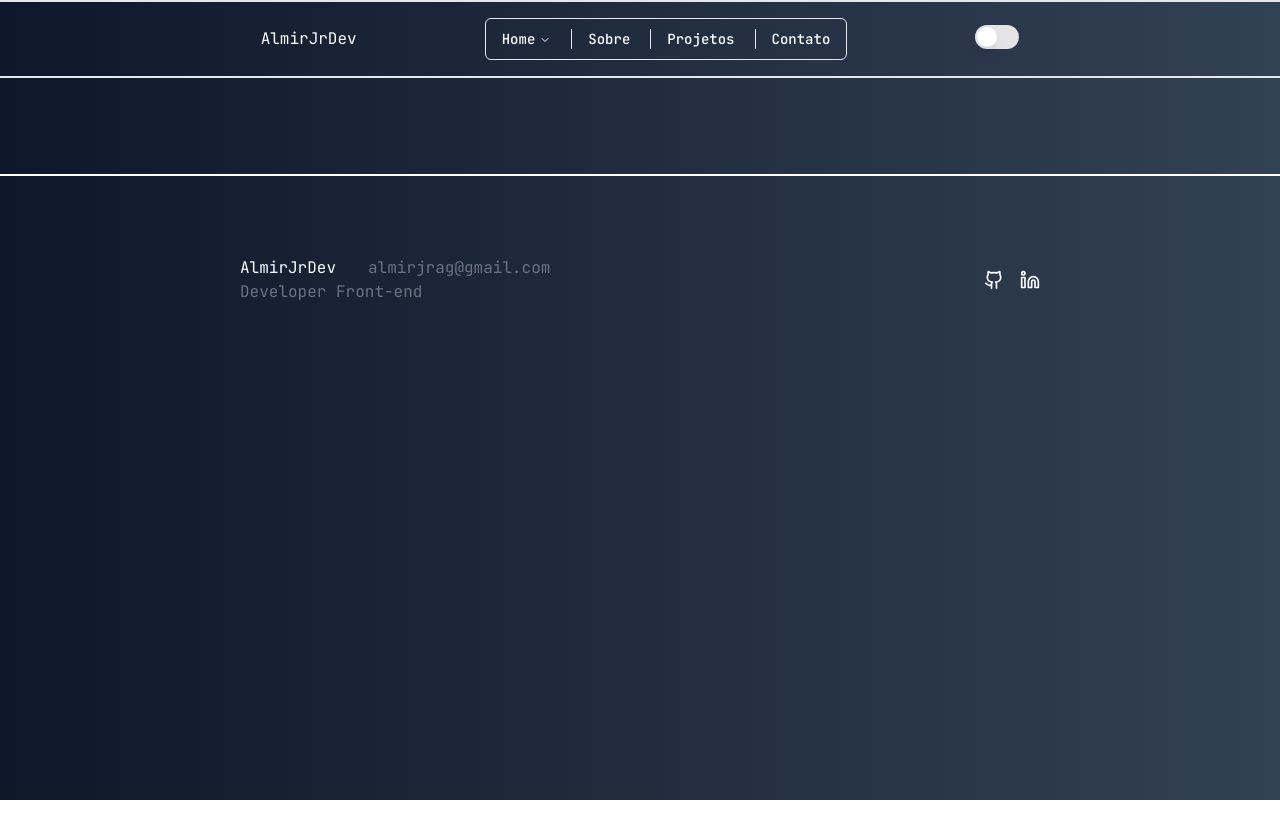
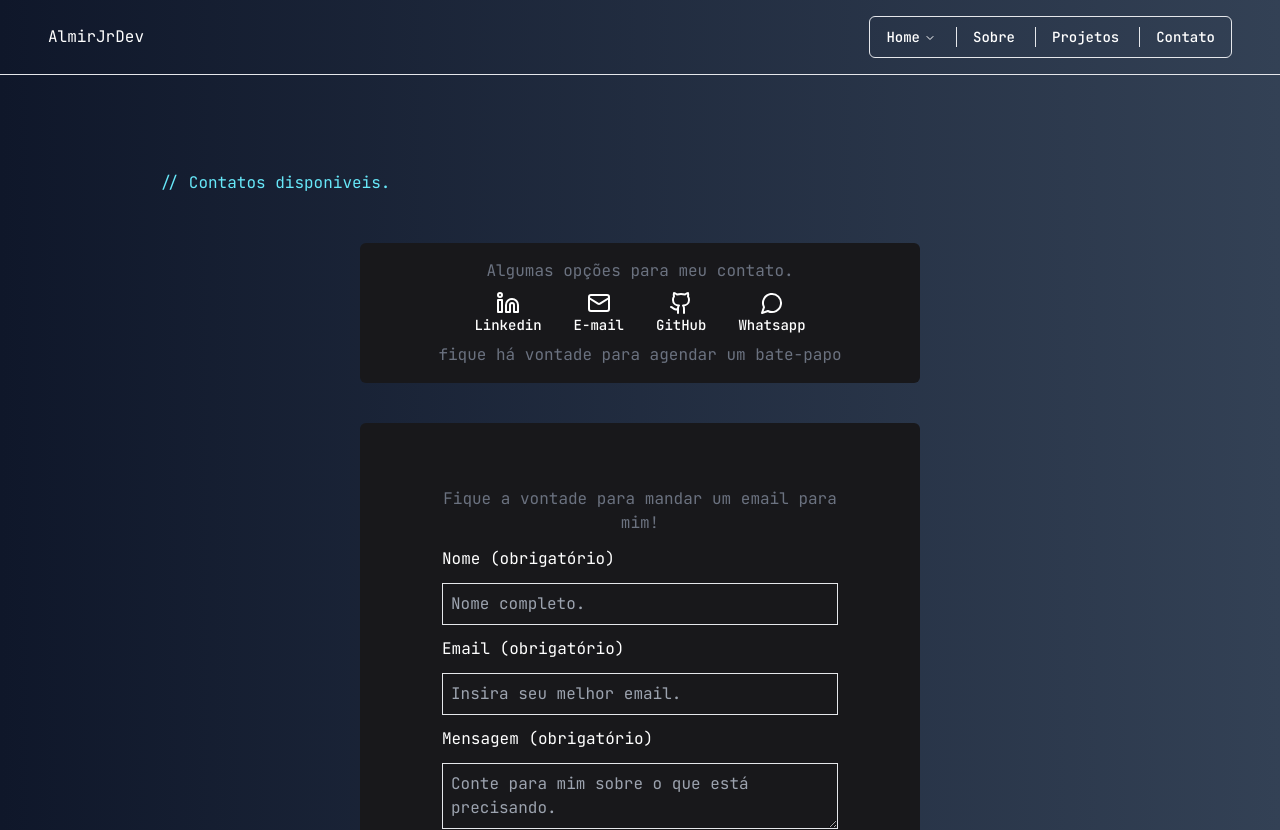
Before and after one commit to AlmirJrDev/portfolio, a React (Vite) app: page /contact in a window 1280 px wide. Shown: the top 830 px of the page. Before the commit the page ends 800 px from the top, so only its background shows below. Built offline with nearby package versions, Linux system fonts and the light colour scheme.

Commit message:
finished mvp

```diff
--- a/package.json
+++ b/package.json
@@ -10,6 +10,7 @@
     "preview": "vite preview"
   },
   "dependencies": {
+    "@emailjs/browser": "^4.4.1",
     "@radix-ui/react-dialog": "^1.1.1",
     "@radix-ui/react-menubar": "^1.1.1",
     "@radix-ui/react-navigation-menu": "^1.2.0",
--- a/src/App.tsx
+++ b/src/App.tsx
@@ -1,10 +1,11 @@
 
 import { Route, Routes } from 'react-router-dom'
 import { Home } from './pages/home'
-import { About } from './pages/about'
+import { AboutPage } from './pages/about'
 import { Header } from './pages/home/Header'
 import { Footer } from './pages/home/Footer'
 import { ProjectPage } from './pages/project'
+import { ContactPage } from './pages/contact'
 
 export function App() {
 
@@ -13,8 +14,9 @@ export function App() {
     <Header />
     <Routes>
     <Route path="/" element={<Home  />} />
-    <Route path="/about" element={<About />} />
+    <Route path="/about" element={<AboutPage />} />
     <Route path="/project" element={<ProjectPage />} />
+    <Route path="/contact" element={<ContactPage />} />
   </Routes>
   <Footer />
   </>
--- a/src/pages/about/index.tsx
+++ b/src/pages/about/index.tsx
@@ -1,7 +1,7 @@
 
 
 
-export function About() {
+export function AboutPage() {
   return(
     <>
         <main className="pr-40 pl-40 pb-40">
@@ -20,7 +20,7 @@ Se você está procurando alguém com paixão, dedicação e sede de aprendizado
 </p>
             </div>
           </div>
-          <div className="flex mt-32 justify-around items-center">
+          <div className="flex mt-32 justify-between items-center">
           <div>
             <h2 className="text-white">// Experiencias</h2>
             <div className="mt-6 mb-12 flex items-center gap-4">
@@ -44,15 +44,24 @@ Se você está procurando alguém com paixão, dedicação e sede de aprendizado
           <div>
             <h2 className="text-white">// Academy</h2>
             <div className="mt-6 mb-12 flex items-center gap-4">
-              <img className="w-24 rounded-full object-cover" src="https://media.licdn.com/dms/image/v2/D4D0BAQGWWA3gGWJ3Sg/company-logo_200_200/company-logo_200_200/0/1701903187680/rocketseat_logo?e=1735776000&v=beta&t=py6x1Yeyk5cVzZQkMmFPXd78WEYbpB9zdojKYWF5BQ0" alt="" />
+              <img className="w-24 rounded-full object-cover" src="https://media.licdn.com/dms/image/v2/D4D0BAQGWWA3gGWJ3Sg/company-logo_200_200/company-logo_200_200/0/1701903187680/rocketseat_logo?e=1736380800&v=beta&t=PZcww1b4tzgCROvGMTxuhTlkQXcPdJmz8FxsMy4K6wE" alt="" />
               <div className="flex flex-col">
                 <h3 className="text-white">Rocketseat</h3>
-                <span className="text-gray-400 italic">Front-end & Mobile</span>
+                <span className="text-gray-400 italic">Developer Front-end & Mobile</span>
                 <span className="text-gray-400">2022-Ago</span>
               </div>
             </div>
+            <div className="mt-2 flex items-center gap-4">
+              <img className="w-24 rounded-full object-cover" src="https://media.licdn.com/dms/image/v2/C560BAQEOFHwdORFPhA/company-logo_200_200/company-logo_200_200/0/1630639303809/unasp_br_logo?e=1736380800&v=beta&t=hkKEEx1pE7YyL_7MmYhWwZmn_cndm-6GWmdu9WQyXjc" alt="" />
+              <div className="flex flex-col">
+                <h3 className="text-white">Unasp HT</h3>
+                <span className="text-gray-400 italic">Sistema da Informação</span>
+                <span className="text-gray-400">2025-Ago</span>
+              </div>
+            </div>
+          </div>
 
-          </div>
+
           </div>
         </main>
     </>
--- /dev/null
+++ b/src/pages/contact/index.tsx
@@ -0,0 +1,105 @@
+import { Button } from "@/components/ui/button";
+import { LinkedinIcon, Mail, Github, MessageCircle } from "lucide-react";
+
+
+import { useState } from "react";
+import emailjs from "@emailjs/browser";
+
+export function ContactPage() {
+
+
+
+
+
+   const [name, setName] = useState('')
+   const [email, setEmail] = useState('')
+   const [message, setMessage] = useState('')
+
+    function sendEmail(e: React.FormEvent) {
+      e.preventDefault();
+
+      if(name === '' || email === '' || message === ''){
+        alert("Preencha todos os campos")
+      }
+
+      const templateParams ={
+        from_name: name,
+        message: message,
+        email: email
+      }
+      emailjs.send("service_vayb9a4", "template_ry8uqu6", templateParams, "DW-kGTdaPGoXjT3ki", )
+      .then((response) => {
+        console.log("email enviado", response.status, response.text)
+        setName('')
+        setEmail('')
+        setMessage('')
+      }, (err) => {
+        console.log('ERRO', err)
+      })
+    }
+  return(
+    <>
+      <main className="px-40 pb-40">
+      <h1 className="text-cyan-300">// Contatos disponiveis.</h1>
+        <section className="flex justify-center items-center mt-12 flex-col">
+
+
+          <div className='bg-zinc-900 w-7/12 rounded-md p-4'>
+
+        <div className='flex justify-center items-center text-gray-500 w-full'>Algumas opções para meu contato.</div>
+
+
+        <div
+
+      className='flex justify-center items-center w-full h-auto'
+    >
+      <a target='_blank' className='flex flex-col justify-center items-center' href="https://www.linkedin.com/in/almirjrdev/">
+        <Button variant="link" className='flex-col h-auto text-white '>
+          <LinkedinIcon className='text-white'/>Linkedin
+        </Button>
+      </a>
+      <a target='_blank' className='flex flex-col justify-center items-center' href="mailto:almirjrag@gmail.com">
+        <Button variant="link" className='flex-col h-auto text-white '>
+          <Mail className='text-white'/>E-mail
+        </Button>
+      </a>
+      <a target='_blank' className='flex flex-col justify-center items-center'
+         href="https://github.com/AlmirJrDev">
+        <Button variant="link" className='flex-col h-auto text-white '>
+          <Github className='text-white'/>GitHub
+        </Button>
+      </a>
+      <a target='_blank' className='flex flex-col justify-center items-center'
+         href="https://wa.me/5544999913452/">
+        <Button variant="link" className='flex-col h-auto text-white '>
+          <MessageCircle className='text-white'/> Whatsapp
+        </Button>
+      </a>
+    </div>
+<div className='flex justify-center items-center'>
+  <span className='text-center text-gray-500'>
+    fique há vontade para agendar um bate-papo
+  </span>
+
+</div>
+
+</div>
+
+          <form  onSubmit={sendEmail} className="mt-10 p-4 py-16 text-white bg-zinc-900 w-7/12 flex justify-center items-center flex-col mb-10 rounded-md" action="">
+          <div className="flex justify-center w-9/12 text-left flex-col gap-3">
+          <h3 className="text-gray-500 text-center">Fique a vontade para mandar um email para mim!</h3>
+          <label className="text-white" htmlFor="name">Nome <span>(obrigatório)</span></label>
+              <input placeholder="Nome completo." type="text" id="name" className="bg-transparent border p-2 " name="name" value={name} onChange={(e) => setName(e.target.value)} required/>
+          <label>Email <span>(obrigatório)</span></label>
+          <input className="bg-transparent border p-2 " placeholder="Insira seu melhor email."  type="email" id="email" name="email" value={email} onChange={(e) => setEmail(e.target.value)} required />
+          <label>Mensagem <span>(obrigatório)</span></label>
+          <textarea className="bg-transparent border p-2 " placeholder="Conte para mim sobre o que está precisando." id="message" name="message" value={message} onChange={(e) => setMessage(e.target.value)} required> </textarea>
+          <button className="bg-transparent border p-2 " type="submit" value="Enviar">Enviar</button>
+          </div>
+          </form>
+        </section>
+
+      </main>
+    </>
+  )
+}
--- a/src/pages/home/About.tsx
+++ b/src/pages/home/About.tsx
@@ -55,7 +55,7 @@ Se você está procurando alguém com paixão, dedicação e sede de aprendizado
 
 
 
-    <img className='size-64 rounded-md' src="/almirdesenho.jpeg" alt="" />
+    <img className='size-64 rounded-md' src="https:github.com/almirjrdev.png" alt="" />
     </motion.div>
     <Button className='w-40 mt-4'>Ler mais {'->'}</Button>
     </motion.section>
--- a/src/pages/home/Container.tsx
+++ b/src/pages/home/Container.tsx
@@ -53,11 +53,11 @@ export function Container() {
     <br />
     &nbsp;&nbsp;"skills": <span className='text-cyan-300'>[</span><span className='text-amber-400'>"TypeScript", "React", "Tailwind.css", "Shadcn/ui"</span><span className='text-cyan-300'>]</span>,
     <br />
-    &nbsp;&nbsp;"github": <a target='_blank' href="https://github.com/AlmirJrDev" className='text-white'>"https://github.com/AlmirJrDev"</a> <span className='text-cyan-700 animate-pulse '>// {'<-'} Click there :D</span>
+    &nbsp;&nbsp;"github": <a target='_blank' href="https://github.com/AlmirJrDev" className='text-white ease-in-out transition-all hover:text-lg '>"https://github.com/AlmirJrDev"</a> <span className='text-cyan-700 animate-pulse '>// {'<-'} Click there :D</span>
     <br />
     <span className="text-yellow-400">{"}"}</span></pre>
     <Drawer >
-<DrawerTrigger className='mt-4 bg-zinc-900 rounded-md p-2 w-auto text-white'>Entrar em contato</DrawerTrigger>
+<DrawerTrigger className='mt-4 bg-zinc-900 rounded-md p-2 w-auto transition-all ease-in-out text-white hover:bg-white hover:text-black'>Entrar em contato</DrawerTrigger>
 <DrawerContent className='flex justify-center items-center w-96 m-auto border-none bg-zinc-900 h-[50%] '>
 <DrawerHeader className='flex justify-center items-center flex-col'>
   <DrawerTitle className='text-white'>Contatos</DrawerTitle>
@@ -104,8 +104,8 @@ export function Container() {
 </DrawerContent>
 </Drawer>
     </div>
-      <div>
-      <motion.img  src="/almirdesenho.jpeg" className='w-64' alt="" />
+      <div className="bg-cyan-300  rounded-md">
+      <motion.img   src="/almirdesenho.jpeg" className='w-64 rounded-md transition hover:rotate-0 rotate-12 ' alt="" />
 </div>
   </motion.div >
   )
--- a/src/pages/home/Header.tsx
+++ b/src/pages/home/Header.tsx
@@ -28,16 +28,17 @@ export function Header() {
   };
 
   return(
-    <motion.header
-    className='flex items-center justify-center  mb-24 gap-2 border-y-2 p-4 '>
-    <div id='/' className='flex items-center gap-32 '>
-    <motion.div
+    <header
+    className=' mb-24 gap-2 border-b p-4 px-12 '>
+    <div id='/' className='flex justify-between items-center m-auto  '>
+    <div
 
     >
       <h1 className='text-white'>AlmirJrDev</h1>
-    </motion.div>
+    </div>
 
 
+  <div className=' '>
 
     <NavigationMenu className='bg-transparent border text-white rounded-md'>
       <NavigationMenuList className='divide-x'>
@@ -81,7 +82,7 @@ export function Header() {
 
         </NavigationMenuItem>
         <NavigationMenuItem>
-        <NavigationMenuLink>
+        <NavigationMenuLink href='/contact'>
               <ul className="text-sm font-medium px-4">
                 <li>Contato</li>
               </ul>
@@ -90,13 +91,10 @@ export function Header() {
       </NavigationMenuList>
     </NavigationMenu>
 
-    <motion.div
+    </div>
 
-    >
-      <Switch />
-    </motion.div>
   </div>
 
- </motion.header>
+ </header>
   )
 }''
--- a/src/pages/project/index.tsx
+++ b/src/pages/project/index.tsx
@@ -54,7 +54,7 @@ export function ProjectPage() {
     return () => clearTimeout(timeout); // Limpa o timeout ao desmontar o componente
   }, []);
   return(
-    <main className="px-40">
+    <main className="px-40 pb-40">
       <motion.section id='projetos'
           initial="hidden"
           animate='visible'
```
Also changed, not shown: 1 other file (tests, documents, lock files or other folders).
